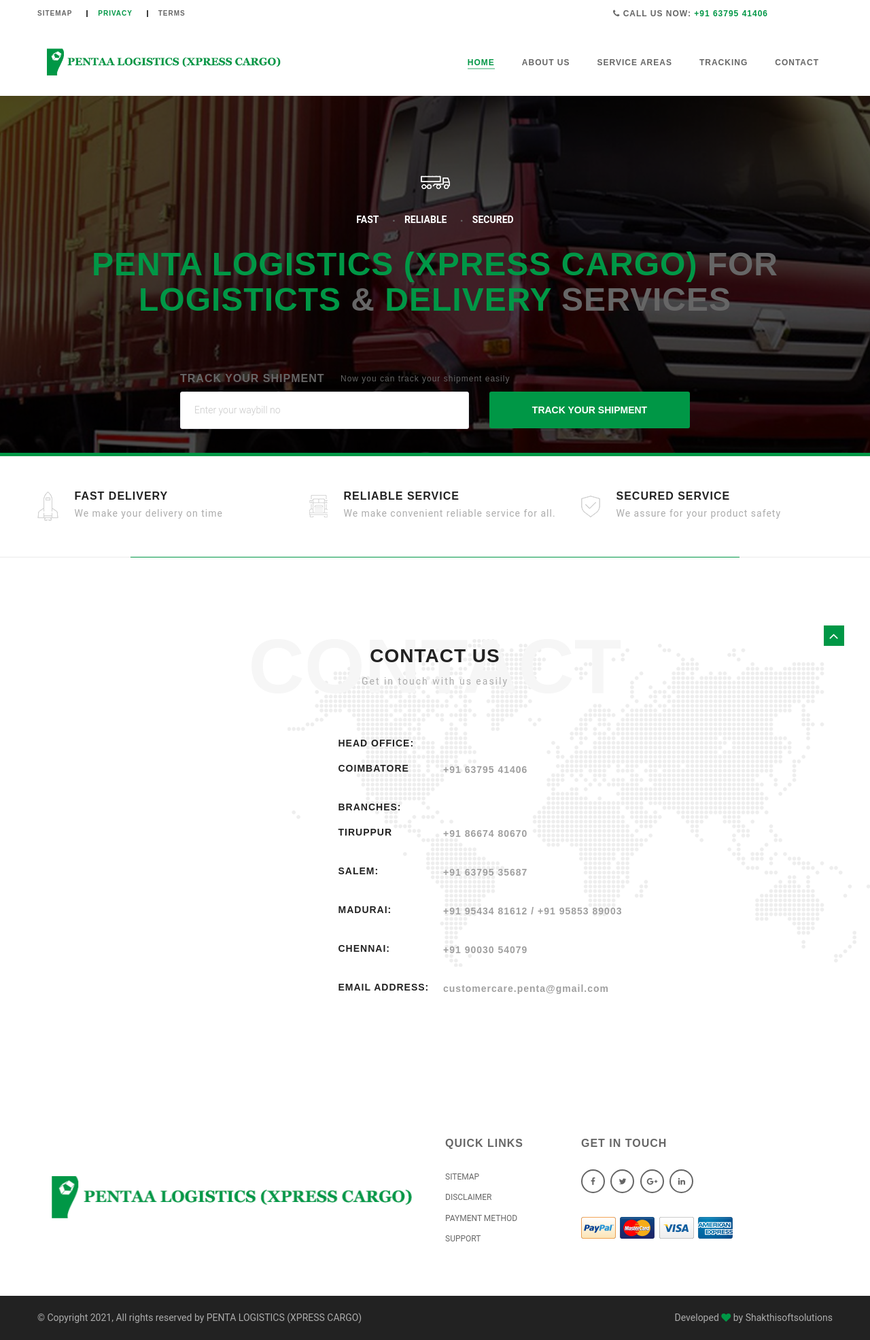
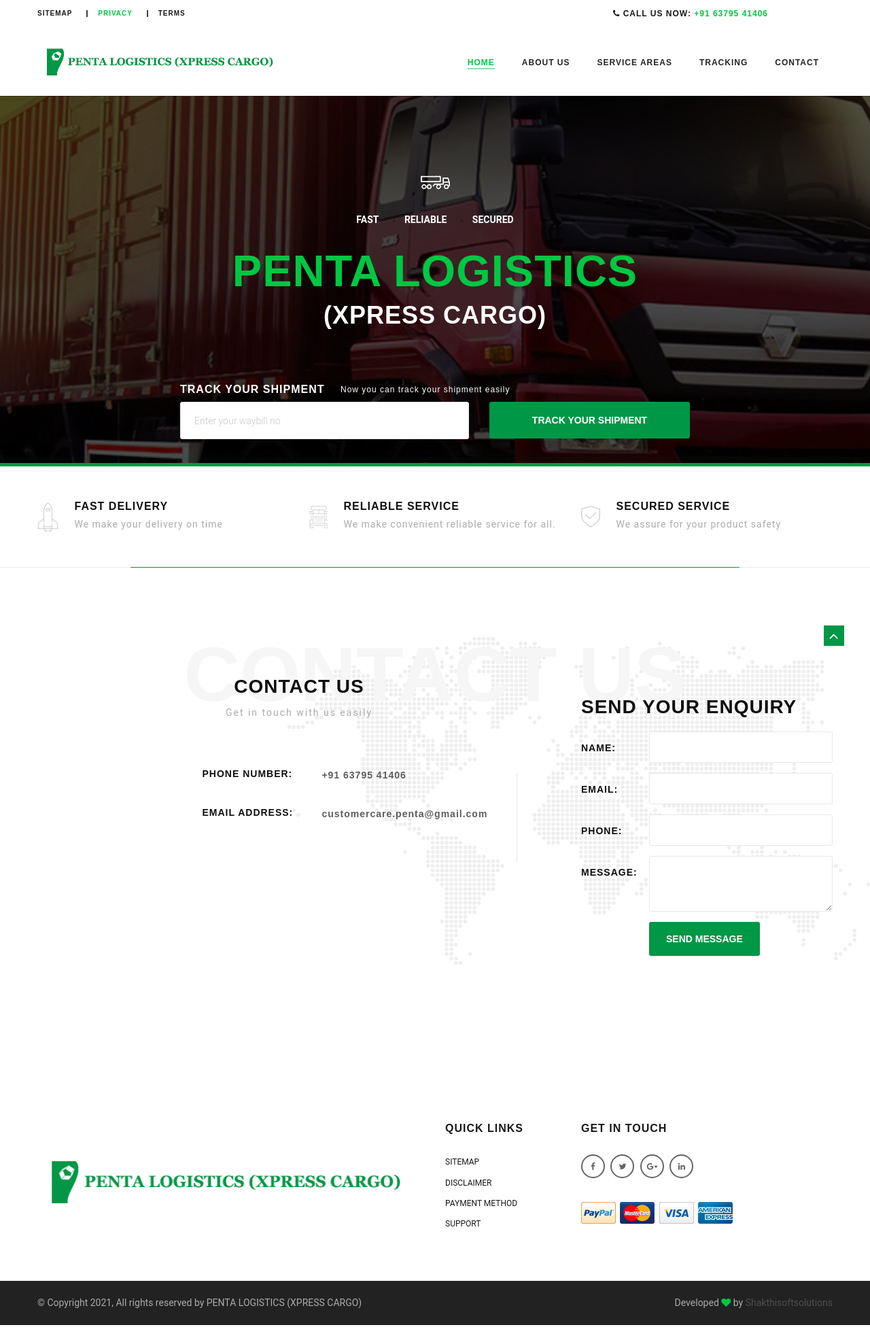
Before and after one commit to TanujRajkumar4/WebDevelopment-PentaaExpress, a PHP site: page / in a window 1280 px wide. Shown: the whole page at 68% size. After the commit the page ends 1949 px from the top, so only its background shows below. Run offline with PHP 8.4, Linux system fonts and the light colour scheme.

Commit message:
Fixes
Theme Color Updated
Header Text Updated
Logo Error Fixed

```diff
--- a/assets/css/theme.css
+++ b/assets/css/theme.css
@@ -319,7 +319,8 @@ img{
     letter-spacing: 2px;
 }
 .section-title, .title-1, .title-2, .title-3, .post-title, .widget-title, .font2-title1 {
-    color: #222222;
+    color: #0f0f0f;
+    /* color: #ffffff; */
     text-transform: uppercase;
     letter-spacing: 1px;
 }
@@ -347,19 +348,19 @@ img{
     margin: auto
 }
 .white-clr, .white-clr .section-title, .white-clr .title-1, .white-clr .title-2, .white-clr .title-3, .white-clr p, .white-clr a {
-    color: #666;
+    color: rgb(24, 24, 24);
 }
 .black-clr, .black-clr a {
     color: #222222;
 }
 .light-black {
-    color: #333;
-}
-.gray-clr{ color: #9f9f9f; }
+    color: rgb(34, 34, 34);
+}
+.gray-clr{ color: #5d5d5d; }
 .green-clr{ color: #33be61; }
 .red-clr{ color: #ff0000;}
 .blue-clr, a.blue-clr{color: #00ca3d;}
-.main-clr{ color: #acacac;}
+.main-clr{ color: #4e4e4e;}
 .block-inline{
     display: inline-block;
     width: 100%;
@@ -467,7 +468,7 @@ img{
 /*--------------------------- 1.4 Typography (section title, links, page dividers) Starts -------------------------- */
 
 a, .btn{
-    color:#666666;
+    color:#252525;
     text-decoration: none;
 
     transition: all 0.4s ease-in-out;
@@ -731,7 +732,7 @@ textarea:focus:-ms-input-placeholder {
 /**-- Color-1 Light --**/
 .theme-clr, .hvr-clr:hover, .hvr-clr:focus, a:focus, a:hover, .theme-menu > li:hover > a::after, .theme-menu > li.active > a,
 .list-items li.active a, .header-main .theme-menu .dropdown-menu > li > a:hover, .header-main  .theme-menu .dropdown-menu > li > a:focus {
-    color: #009746;
+    color: #00c742;
 }
 .small, .theme-clr-bg, .btn-1, .btn-round:hover, .btn-round:focus, .owl-nav div:hover, .owl-nav div:focus, .theme-menu > li > a::after,
 .header-style3 .menu-bar, .pagintn > li a:hover, .pagintn > li a:focus, .widget-wrap.tag-cloud a:hover, .widget-wrap.tag-cloud a:focus {
@@ -853,6 +854,7 @@ textarea:focus:-ms-input-placeholder {
 .fs-36 { font-size: 36px; }
 .fs-48 { font-size: 48px; }
 .fs-50 { font-size: 50px; }
+.fs-65 { font-size: 65px; }
 
 .fs-96 { font-size: 96px; }
 
@@ -2773,6 +2775,13 @@ textarea:focus:-ms-input-placeholder {
 }
 
 
+
 /***********************************************
     8 - Responsive ENDS
 ************************************************/
+
+.color-white{
+    font-weight: bold;
+    color: #ffffff;
+
+}
--- a/index.php
+++ b/index.php
@@ -12,12 +12,13 @@ include("header.php");
             <ul class="list-items fw-600 effect animated wow fadeInUp" data-wow-offset="50" data-wow-delay=".20s">
                 <li><a href="#" style="color: #ffff;">fast </a></li>
                 <li><a href="#" style="color: #ffff;">reliable </a></li>
-                             <li><a href="#"  style="color: #ffff;">secured </a></li>
+                <li><a href="#" style="color: #ffff;">secured </a></li>
             </ul>
-                         <h2 class="section-title fs-48 effect animated wow fadeInUp" data-wow-offset="50" data-wow-delay=".20s"> <span class="theme-clr">PENTA LOGISTICS (XPRESS CARGO)</span> for  <br />  <span class="theme-clr"> logisticts  </span> &  <span class="theme-clr"> delivery  </span> services  </h2>
+            <h1 class="section-title fs-65 effect animated wow fadeInUp color-white" data-wow-offset="50" data-wow-delay=".20s" style="color: #ffffff;"> <span class="theme-clr">PENTA LOGISTICS</span> </h1>
+            <h3 class="section-title fs-36 effect animated wow fadeInUp color-white" data-wow-offset="50" data-wow-delay=".20s" style="color: #ffffff;">(XPRESS CARGO)</h2>
             <div class="pad-30"></div>
-                         <div class="col-md-8 col-md-offset-2 tracking-form text-left effect animated fadeInUp">
-                             <h2 class="title-1"> track your shipment  </h2>  <span class="font2-light fs-12">Now you can track your shipment easily </span>
+            <div class="col-md-8 col-md-offset-2 tracking-form text-left effect animated fadeInUp color-white">
+                <h2 class="color-white title-1" style="color: #ffffff;"> track your shipment </h2> <span class="font2-light fs-12">Now you can track your shipment easily </span>
                 <div class="row">
                     <form class="" action="tracking.php?ac=track" method="POST">
                         <div class="col-md-7 col-sm-7">
@@ -34,6 +35,7 @@ include("header.php");
                 </div>
                 <div class="pad-10"></div>
             </div>
+
         </div>
     </section>
     <!-- /.Banner -->
@@ -347,27 +349,79 @@ include("header.php");
 
     <!-- Contact us -->
     <section class="contact-wrap contact-2 pad-120">
-                     <span class="bg-text center wow fadeInLeft" data-wow-offset="50" data-wow-delay=".20s"> Contact  </span>
         <div class="theme-container container">
             <div class="row">
-                             <div class="col-md-6 col-sm-8 col-sm-offset-2 col-md-offset-3">
+                <!-- <div class="col-md-6 col-sm-8 col-sm-offset-2 col-md-offset-3">
+                            </div>
+                             -->
+
+                <section class="contact-page pad-30">
+                    <span class="bg-text center wow fadeInLeft" data-wow-offset="50" data-wow-delay=".20s"> Contact US </span>
+                    <div class="theme-container container">
+                        <div class="row">
+                            <div class="col-md-6 col-sm-6 col-md-offset-1">
+
                                 <div class="title-wrap text-center">
                                     <h2 class="section-title wow fadeInLeft" data-wow-offset="50" data-wow-delay=".20s">contact us </h2>
                                     <p class="wow fadeInLeft" data-wow-offset="50" data-wow-delay=".20s">Get in touch with us easily </p>
                                 </div>
                                 <ul class="contact-detail title-2">
-                                    <li class="wow slideInUp" data-wow-offset="50" data-wow-delay=".25s">  <span>Head Office: </span></li>
-                                    <li class="wow slideInUp" data-wow-offset="50" data-wow-delay=".25s">  <span>COIMBATORE </span>  <p class="gray-clr">+91 63795 41406</p>  </li>
-                                    <li class="wow slideInUp" data-wow-offset="50" data-wow-delay=".25s">  <span>Branches: </span></li>
+                                    <!-- <li class="wow slideInUp" data-wow-offset="50" data-wow-delay=".25s">  <span>Head Office: </span></li>  -->
+                                    <li class="wow slideInUp" data-wow-offset="50" data-wow-delay=".25s"> <span>Phone Number: </span>
+                                        <p class="gray-clr">+91 63795 41406</p>
+                                    </li>
+                                    <!-- <li class="wow slideInUp" data-wow-offset="50" data-wow-delay=".25s">  <span>Branches: </span></li>
                                     <li class="wow slideInUp" data-wow-offset="50" data-wow-delay=".25s">  <span>Tiruppur</span>  <p class="gray-clr"> +91 86674 80670</p>  </li>
                                     <li class="wow slideInUp" data-wow-offset="50" data-wow-delay=".20s">  <span>SALEM: </span>  <p class="gray-clr"> +91 63795 35687 </p>  </li>
                                     <li class="wow slideInUp" data-wow-offset="50" data-wow-delay=".25s">  <span>MADURAI: </span>  <p class="gray-clr"> +91 95434 81612 / +91 95853 89003</p>  </li>
-									 <li class="wow slideInUp" data-wow-offset="50" data-wow-delay=".25s">  <span>CHENNAI: </span>  <p class="gray-clr"> +91 90030 54079</p>  </li>
-                                     <li class="wow slideInUp" data-wow-offset="50" data-wow-delay=".30s">  <span>Email address: </span>  <p class="gray-clr"> customercare.penta@gmail.com </p>  </li>
+                                    <li class="wow slideInUp" data-wow-offset="50" data-wow-delay=".25s">  <span>CHENNAI: </span>  <p class="gray-clr"> +91 90030 54079</p>  </li>                                      -->
+                                    <li class="wow slideInUp" data-wow-offset="50" data-wow-delay=".30s"> <span>Email address: </span>
+                                        <p class="gray-clr"> customercare.penta@gmail.com </p>
+                                    </li>
                                 </ul>
+
+                            </div>
+
+                            <div class="col-md-4 col-sm-6 col-md-offset-1 contact-form">
+                                <div class="calculate-form ">
+                                    <h3 class="section-title no-margin"> Send your Enquiry </h3><br>
+                                    <form class="row" id="contact-form" method="post" action="sendmail.php">
+                                        <div class="form-group wow fadeInUp" data-wow-offset="50" data-wow-delay=".30s">
+                                            <div class="col-sm-3"> <label class="title-2"> Name: </label></div>
+                                            <div class="col-sm-9"> <input type="text" name="Name" id="Name" required="" placeholder="" class="form-control" /> </div>
+                                        </div>
+                                        <div class="form-group wow fadeInUp" data-wow-offset="50" data-wow-delay=".30s">
+                                            <div class="col-sm-3"> <label class="title-2"> Email: </label></div>
+                                            <div class="col-sm-9"> <input type="text" name="Email" id="Email" required="" pattern="[a-z0-9._%+-]+@[a-z0-9.-]+\.[a-z]{2,3}$" placeholder="" class="form-control" /> </div>
+                                        </div>
+                                        <div class="form-group wow fadeInUp" data-wow-offset="50" data-wow-delay=".30s">
+                                            <div class="col-sm-3"> <label class="title-2"> Phone: </label></div>
+                                            <div class="col-sm-9"> <input type="text" name="Phone" id="Phone" placeholder="" class="form-control" /> </div>
+                                        </div>
+                                        <div class="form-group wow fadeInUp" data-wow-offset="50" data-wow-delay=".30s">
+                                            <div class="col-sm-3"> <label class="title-2"> Message: </label></div>
+                                            <div class="col-sm-9"> <textarea class="form-control" name="Message" id="Message" required="" cols="25" rows="3"></textarea> </div>
+                                        </div>
+                                        <div class="form-group wow fadeInUp" data-wow-offset="50" data-wow-delay=".30s">
+                                            <div class="col-sm-9 col-xs-12 pull-right">
+                                                <button name="submit" id="submit_btn" class="btn-1"> send message </button>
+                                            </div>
+                                        </div>
+                                    </form>
                                 </div>
                             </div>
                         </div>
+                    </div>
+                </section>
+
+
+
+
+
+            </div>
+        </div>
+
+
     </section>
     <!-- /.Contact us -->
 </article>
--- a/tracking.php
+++ b/tracking.php
@@ -31,7 +31,7 @@ include("./header1.php");
                      <div class="theme-container container ">
                          <div class="row pad-10">
                              <div class="col-md-8 col-md-offset-2 tracking-form wow fadeInUp" data-wow-offset="50" data-wow-delay=".30s">
-                                 <h2 class="title-1"> track your shipment  </h2>  <span class="font2-light fs-12"> Now you can track your shipment easily </span>
+                                 <h2 class="title-1"> track your shipment  </h2>  <span class="font2-light fs-12" style="color: #000000;"> Now you can track your shipment easily </span>
                                  <div class="row">
                                      <form class="" action="tracking.php?ac=track" method="POST">
                                          <div class="col-md-7 col-sm-7">
```
Also changed, not shown: assets/img/logo/logo-2.png, 1 other file. Lines whose indentation alone changed are shown as unchanged.
